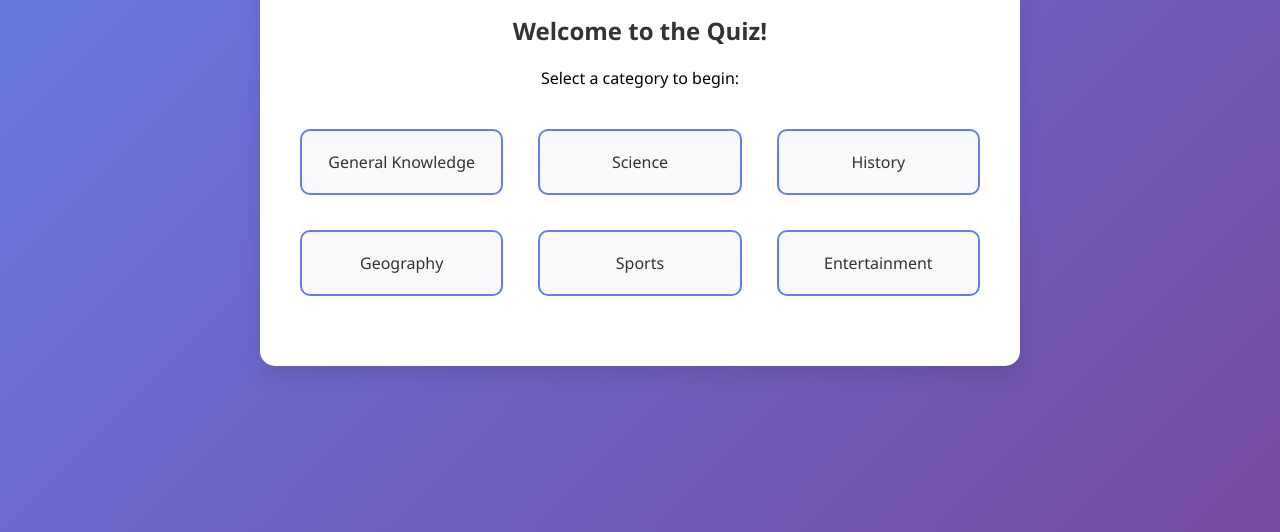
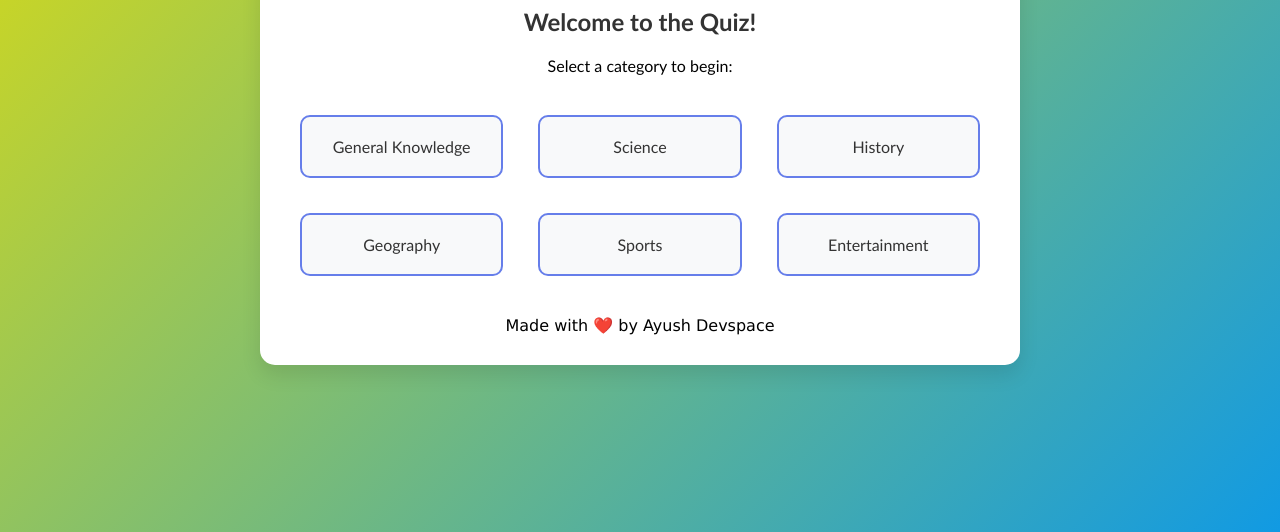
Before and after one commit to itsAyush5/Project-2-Quiz-Website, a plain HTML site: page index.html in a window 1280 px wide. Shown: the part 268-800 px from the top of the page. Drawn offline with Linux system fonts and the light colour scheme.

Commit message:
Modified files

```diff
--- a/index.html
+++ b/index.html
@@ -57,6 +57,7 @@
                     <button id="change-difficulty-btn">Change Difficulty</button>
                 </div>
             </div>
+            <p class="emoji">Made with ❤️ by <a class="li" href="http://ayush-devspace5.web.app"target="_blank">Ayush Devspace</a></p>
         </div>
     </div>
     <script src="script.js"></script>
--- a/style.css
+++ b/style.css
@@ -2,11 +2,11 @@
     margin: 0;
     padding: 0;
     box-sizing: border-box;
-    font-family: 'Segoe UI', Tahoma, Geneva, Verdana, sans-serif;
+    font-family:'Trebuchet MS', 'Lucida Sans Unicode', 'Lucida Grande', 'Lucida Sans', Arial, sans-serif;
 }
 
 body {
-    background: linear-gradient(135deg, #667eea 0%, #764ba2 100%);
+    background: linear-gradient(135deg, #e1dd0d 0%, #119ae3 100%);
     min-height: 100vh;
     display: flex;
     justify-content: center;
@@ -220,3 +220,12 @@ button:hover {
     font-weight: bold;
     color: #667eea;
 }
+.emoji{
+    text-align: center;
+    font-family:Verdana, Geneva, Tahoma, sans-serif;
+}
+.li{
+    text-decoration: none;
+    color: #000;
+     font-family:Verdana, Geneva, Tahoma, sans-serif;
+}
```
